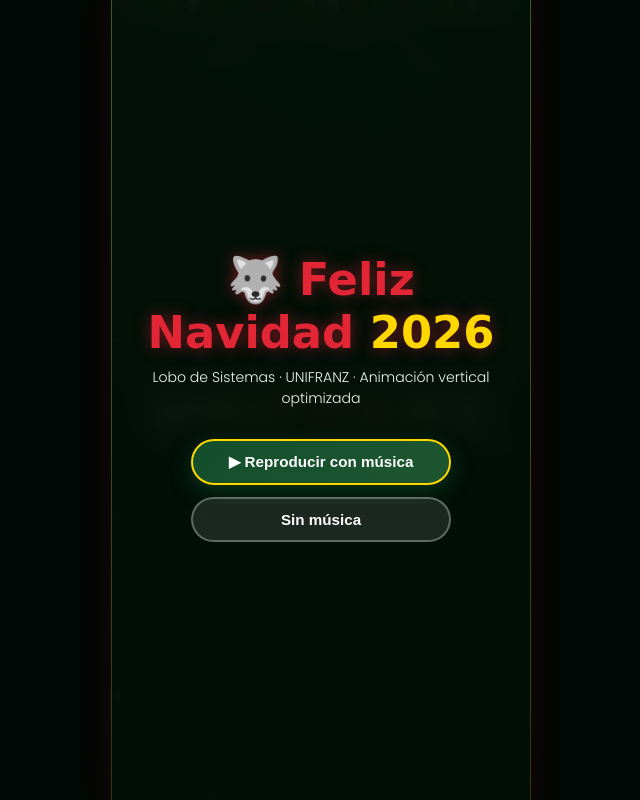
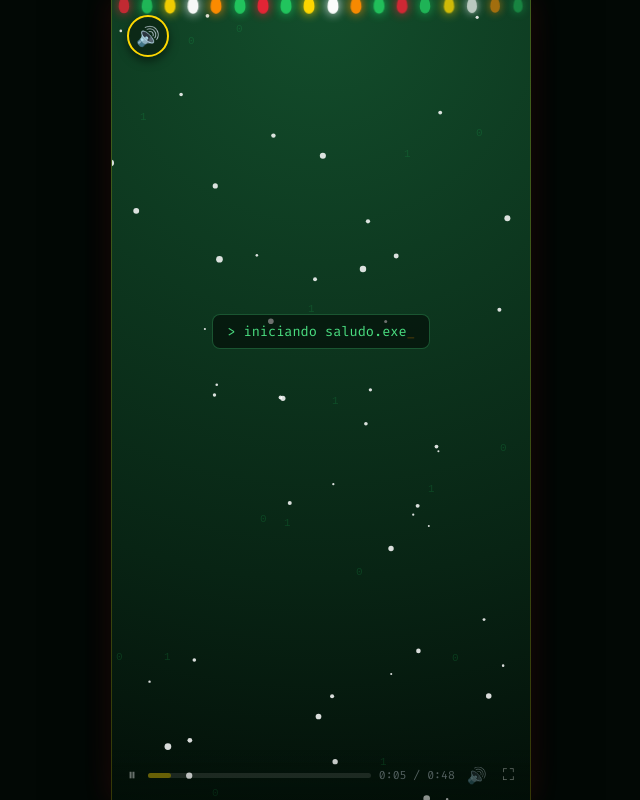
Before and after one commit to alejandro423/Feliz_Navidad, a plain HTML site: page felicitacion.html in a window 1280 px wide. Shown: the whole page, without its empty margins (319-959 px from the left). Drawn offline with Linux system fonts and the light colour scheme; a web font is replaced by a local one.

Commit message:
Add files via upload

```diff
--- a/felicitacion.html
+++ b/felicitacion.html
@@ -56,6 +56,30 @@
   }
   .pantalla.pausa .guirnalda i,
   .pantalla.pausa .esc * { animation-play-state: paused !important; }
+
+  /* Botón de silencio arriba a la izquierda */
+  .btn-silenciar {
+    position: absolute;
+    top: 15px;
+    left: 15px;
+    z-index: 40;
+    background: rgba(12, 38, 22, 0.85);
+    border: 2px solid var(--dorado);
+    color: var(--dorado);
+    width: 42px;
+    height: 42px;
+    border-radius: 50%;
+    display: flex;
+    justify-content: center;
+    align-items: center;
+    font-size: 1.2rem;
+    cursor: pointer;
+    box-shadow: 0 4px 10px rgba(0,0,0,0.5);
+    transition: transform 0.2s;
+  }
+  .btn-silenciar:active {
+    transform: scale(0.9);
+  }
 
   /* Escenas */
   .esc {
@@ -222,30 +246,12 @@
   .paleta { display: flex; justify-content: center; gap: 8px; margin-top: 10px; }
   .paleta i { width: 14px; height: 14px; border-radius: 50%; background: var(--c); border: 1px solid #fff; }
 
-  /* Pantalla de inicio */
-  .inicio {
-    position: absolute; inset: 0; background: rgba(3, 15, 8, 0.96); backdrop-filter: blur(12px);
-    display: flex; flex-direction: column; justify-content: center; align-items: center; text-align: center;
-    z-index: 30; padding: 24px; transition: opacity 0.5s ease, visibility 0.5s;
-  }
-  .inicio.fuera { opacity: 0; visibility: hidden; pointer-events: none; }
-  .inicio h1 { font-family: 'Mountains of Christmas', cursive; font-size: 2.8rem; color: var(--rojo-navidad); text-shadow: 0 0 15px rgba(227,38,54,0.5); margin-bottom: 8px; }
-  .inicio h1 em { color: var(--dorado); font-style: normal; }
-  .inicio p { color: #f1f8f3; margin-bottom: 24px; font-size: 0.88px; padding: 0 10px; font-weight: 300; }
-
-  .btn-g {
-    background: linear-gradient(135deg, var(--verde-bosque), #1e5631); color: #fff;
-    border: 2px solid var(--dorado); padding: 12px 24px; border-radius: 50px;
-    font-size: 0.95rem; font-weight: 700; cursor: pointer; margin: 6px; width: 100%; max-width: 260px;
-    box-shadow: 0 6px 20px rgba(19, 78, 44, 0.6); transition: transform 0.2s;
-  }
-  .btn-g:active { transform: scale(0.95); }
-  .btn-g.sec { background: rgba(255, 255, 255, 0.1); border-color: rgba(255, 255, 255, 0.3); box-shadow: none; }
-
   .repetir {
     position: absolute; bottom: 65px; left: 50%; transform: translateX(-50%);
     z-index: 25; opacity: 0; pointer-events: none; transition: opacity 0.4s; width: 80%; max-width: 220px;
     background: linear-gradient(135deg, var(--rojo-navidad), var(--rojo-oscuro)); border: 2px solid var(--dorado);
+    color: #fff; padding: 12px; border-radius: 50px; font-weight: 700; cursor: pointer;
+    box-shadow: 0 6px 20px rgba(227, 38, 54, 0.5);
   }
   .repetir.ver { opacity: 1; pointer-events: auto; }
 
@@ -287,6 +293,9 @@
   <canvas id="fondo"></canvas>
   <canvas id="fuegos"></canvas>
   <div class="guirnalda" id="guirnalda"></div>
+
+  <!-- Botón para silenciar arriba a la izquierda -->
+  <button class="btn-silenciar" id="btnSilenciar" title="Silenciar / Activar sonido">🔊</button>
 
   <!-- ESCENA 0 -->
   <section class="esc" id="e0" data-dur="5000">
@@ -366,17 +375,7 @@
     </div>
   </section>
 
-  <!-- INICIO -->
-  <div class="inicio" id="inicio">
-    <div>
-      <h1>🐺 Feliz Navidad <em>2026</em></h1>
-      <p style="color: #f1f8f3; margin-bottom: 24px; font-size: 0.88rem;">Lobo de Sistemas · UNIFRANZ · Animación vertical optimizada</p>
-      <button class="btn-g" id="conMusica">▶ Reproducir con música</button>
-      <button class="btn-g sec" id="sinMusica">Sin música</button>
-    </div>
-  </div>
-
-  <button class="btn-g repetir" id="repetir">↻ Ver de nuevo</button>
+  <button class="repetir" id="repetir">↻ Ver de nuevo</button>
 
   <div class="controles" id="controles">
     <button id="bPlay" title="Pausar">▶</button>
@@ -592,26 +591,40 @@ function frame(now) {
   requestAnimationFrame(frame);
 }
 
-/* ============ Controles ============ */
-function comenzar(conMusica) {
-  sonidoOn = conMusica; $("bSonido").textContent = conMusica ? "🔊" : "🔇";
-  $("inicio").classList.add("fuera");
-  if (conMusica) musicaIniciar();
+/* ============ Controles y Auto-inicio ============ */
+function iniciarAutomaticamente() {
+  sonidoOn = true;
+  $("bSonido").textContent = "🔊";
+  $("btnSilenciar").textContent = "🔊";
+  musicaIniciar();
   t = 0; actual = -1; setPlay(true);
 }
-$("conMusica").onclick = () => comenzar(true);
-$("sinMusica").onclick = () => comenzar(false);
+
 bPlay.onclick = () => { if (terminado) reiniciar(0); else setPlay(!reproduce); };
 repetir.onclick = () => reiniciar(0);
-$("bSonido").onclick = e => {
-  sonidoOn = !sonidoOn; e.target.textContent = sonidoOn ? "🔊" : "🔇";
+
+// Control de sonido inferior y botón superior izquierdo sincronizados
+function toggleSonido() {
+  sonidoOn = !sonidoOn;
+  const icono = sonidoOn ? "🔊" : "🔇";
+  $("bSonido").textContent = icono;
+  $("btnSilenciar").textContent = icono;
   if (!ac && sonidoOn) { musicaIniciar(); if (!reproduce) ac && ac.suspend(); }
   if (master) master.gain.value = sonidoOn ? .14 : 0;
-};
+}
+
+$("bSonido").onclick = toggleSonido;
+$("btnSilenciar").onclick = toggleSonido;
 
 let tm; pantalla.addEventListener("touchstart", () => { pantalla.classList.add("ver"); clearTimeout(tm); tm = setTimeout(() => pantalla.classList.remove("ver"), 3000); }, { passive: true });
 
-activar(0); ult = performance.now(); requestAnimationFrame(frame);
+// Iniciar animación y música al cargar la página
+window.addEventListener("DOMContentLoaded", () => {
+  iniciarAutomaticamente();
+  activar(0);
+  ult = performance.now();
+  requestAnimationFrame(frame);
+});
 </script>
 </body>
 </html>
```
